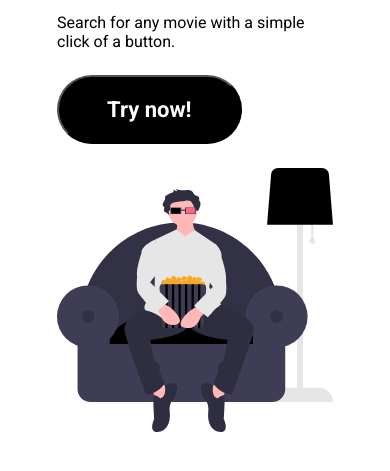
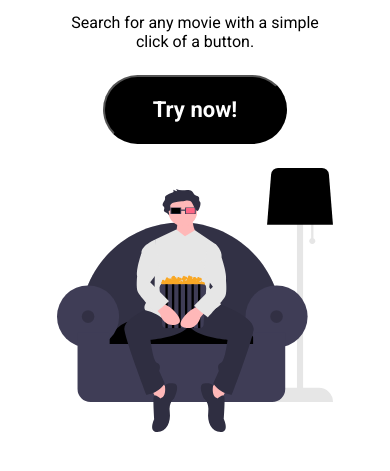
Before and after one commit to bugstr/js-final-project, a plain HTML site: page index.html in a window 390 px wide. Shown: the part 141-612 px from the top of the page. Drawn offline with Linux system fonts and the light colour scheme.

Commit message:
Small details

```diff
--- a/styles.css
+++ b/styles.css
@@ -155,6 +155,7 @@ nav {
   font-size: 24px;
   margin-bottom: 24px;
   animation: fadeIn ease 2s;
+  text-align: center;
 }
 
 .header__btn-search {
@@ -348,9 +349,6 @@ nav {
   .row {
     max-width: 300px;
   }
-  .header__content {
-    align-items: start;
-  }
   .header__content--title {
     font-size: 30px;
   }
```
